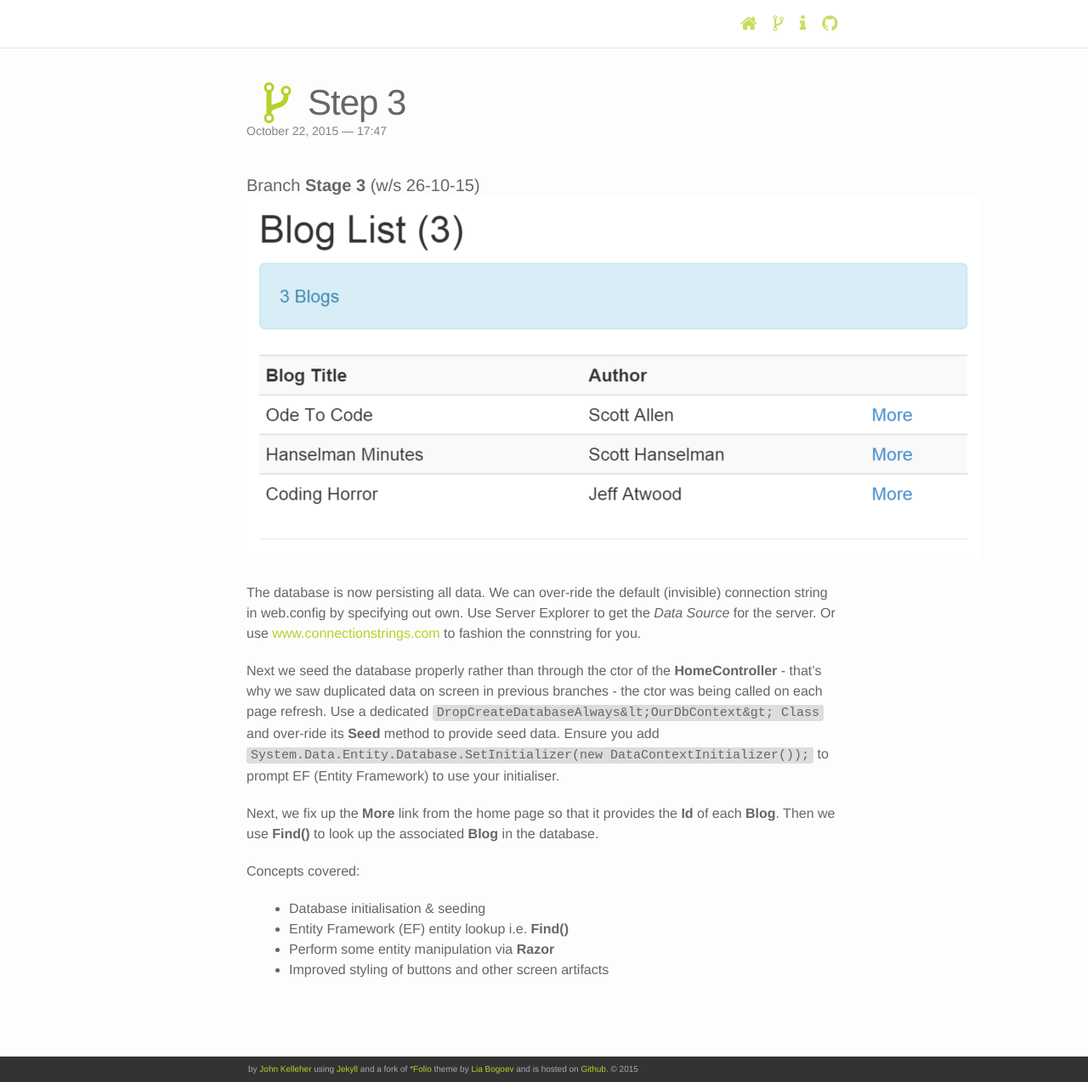
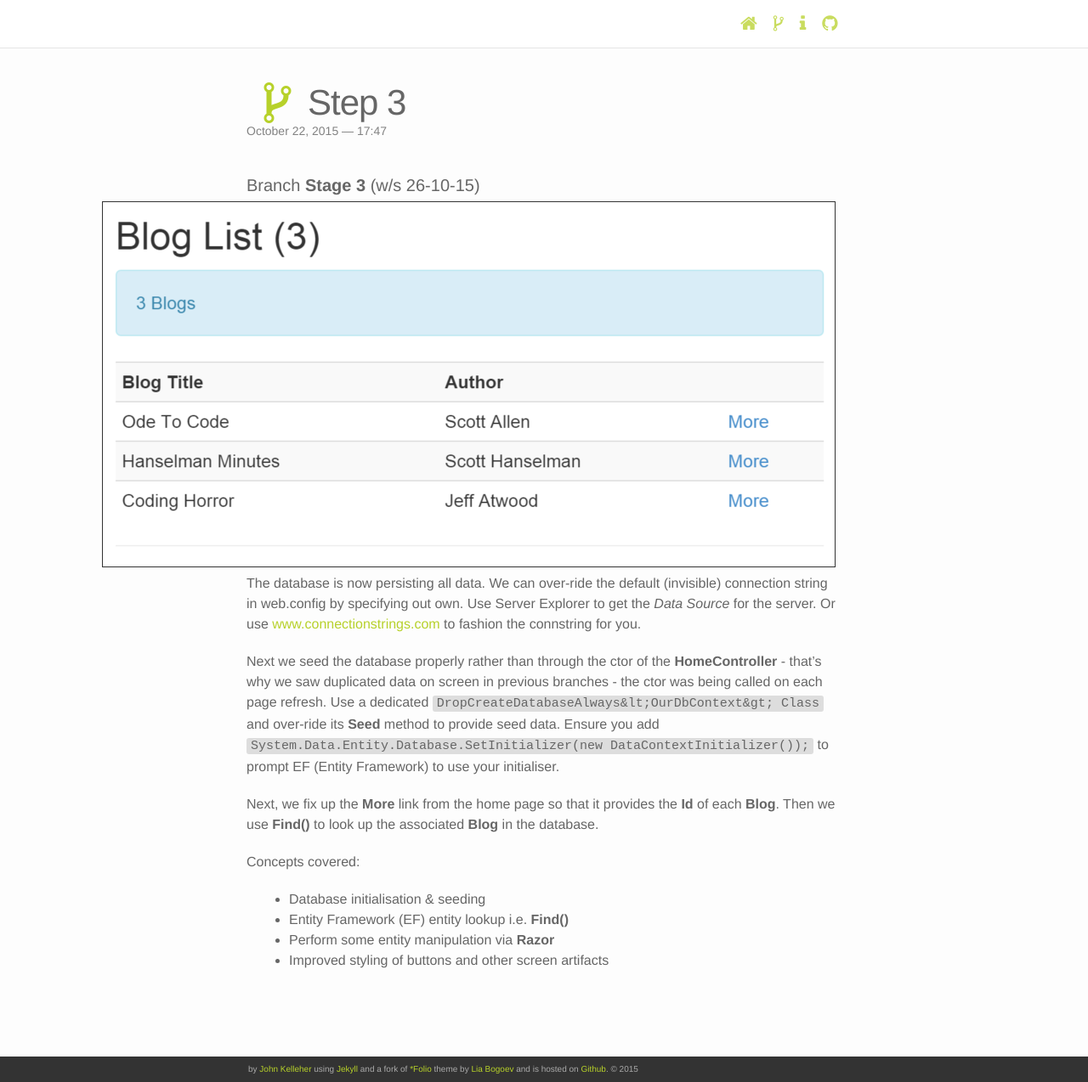
Before and after one commit to itsligo/blog, a Jekyll site: the page built from _branches/3_branch.markdown, in a window 1280 px wide and 1274 px high. Shown: the whole window at 85% size. Built offline with Jekyll 4.4.1, drawn with Linux system fonts in a browser that asks for light colours; nearby versions of some CDN libraries.

Commit message:
added stye for boxed image

```diff
--- a/_branches/3_branch.markdown
+++ b/_branches/3_branch.markdown
@@ -8,7 +8,7 @@ img: img/3.jpg
 
 ####Branch **Stage 3** (w/s 26-10-15)
 
-![stage3]({{site.baseurl}}/img/stage3.png)
+![stage3]({{site.baseurl}}/img/stage3.png){: .right .boxed}
 
 
 The database is now persisting all data. We can over-ride the default (invisible) connection string in web.config by specifying out own. Use Server Explorer to get the *Data Source* for the server. Or use [www.connectionstrings.com](http://www.connectionstrings.com) to fashion the connstring for you.
--- a/_sass/_layout.scss
+++ b/_sass/_layout.scss
@@ -268,6 +268,10 @@ width: 66.66%;
 .three{
 width: 100%;
 }
+.boxed{
+    border: 1px solid $grey-color-dark;
+    margin: 7px;
+}
 .caption{
 height: 100%;
 color: $caption_color;
```
